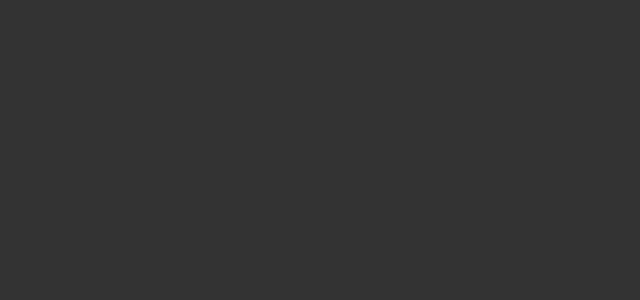
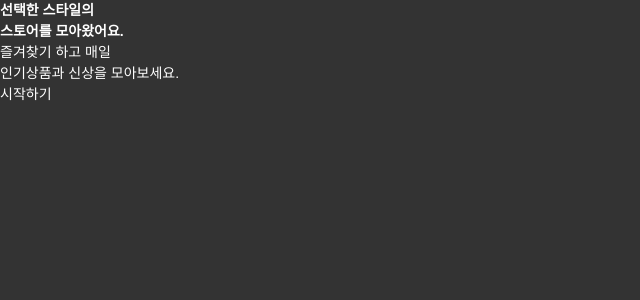
Before and after one commit to hckang80/nuxt3-clone-zigzag, a Nuxt app: page /my-store in a window 1280 px wide. Before the commit this address had no page. Shown: the top 300 px of the page, without its empty margins (0-640 px from the left). Built offline with nearby package versions, Linux system fonts and the light colour scheme.

Commit message:
feat: Create mock page
my-stores

```diff
--- /dev/null
+++ b/pages/my-store.vue
@@ -0,0 +1,26 @@
+<script setup lang="ts">
+const saveMyStores = () => {
+  console.log('saveMyStores')
+}
+</script>
+
+<template>
+  <article class="select-my-style">
+    <header class="select-my-style__header">
+      <h1 hidden>
+        내 스토어
+      </h1>
+      <p>
+        <strong block>선택한 스타일의<br>스토어를 모아왔어요.</strong>
+        즐겨찾기 하고 매일<br>
+        인기상품과 신상을 모아보세요.
+      </p>
+    </header>
+
+    <form @submit.prevent="saveMyStores">
+      <div class="head-button">
+        <button>시작하기</button>
+      </div>
+    </form>
+  </article>
+</template>
```
